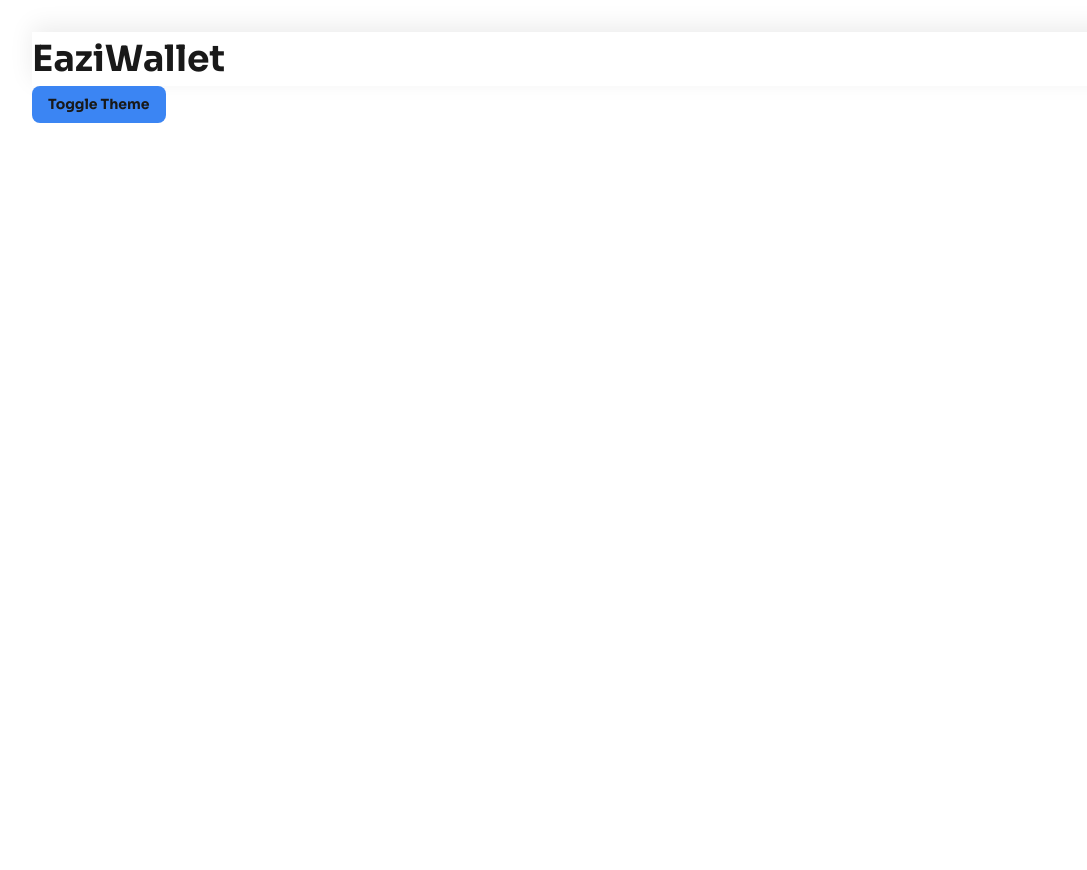
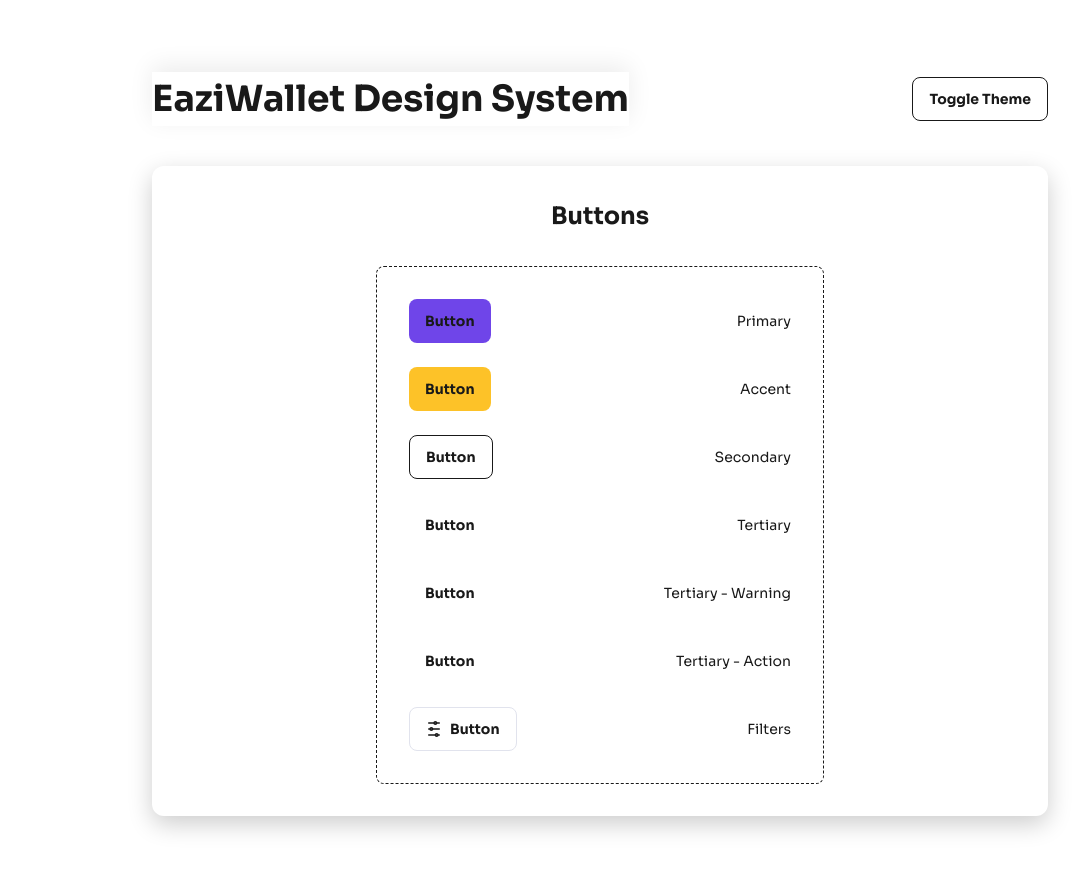
Before and after one commit to ebokes/eaziwallet, a React (Vite) app: page / in a window 1280 px wide. Shown: the top 870 px of the page, without its empty margins (40-1127 px from the left). Built offline with nearby package versions, Linux system fonts and the light colour scheme.

Commit message:
feat: create reuseable button component

```diff
--- a/package.json
+++ b/package.json
@@ -10,9 +10,12 @@
     "preview": "vite preview"
   },
   "dependencies": {
+    "class-variance-authority": "^0.7.1",
+    "clsx": "^2.1.1",
     "react": "^19.2.0",
     "react-dom": "^19.2.0",
-    "react-router-dom": "^7.11.0"
+    "react-router-dom": "^7.11.0",
+    "tailwind-merge": "^3.4.0"
   },
   "devDependencies": {
     "@eslint/js": "^9.39.1",
--- a/src/App.tsx
+++ b/src/App.tsx
@@ -1,18 +1,88 @@
 import { useTheme } from "./context/ThemeContext";
+import { Button } from "./components/ui/Button";
 
 function App() {
   const { toggleTheme } = useTheme();
   return (
-    <div className="bg-primary min-h-screen">
-      <h1 className="text-B1 text-primary shadow-elevation-high transition-colors">
-        EaziWallet
-      </h1>
-      <button
-        onClick={toggleTheme}
-        className="px-4 py-2 rounded-lg bg-bleu-de-france text-white transition-colors text-B6"
-      >
-        Toggle Theme
-      </button>
+    <div className="bg-primary min-h-screen p-10 transition-colors">
+      <div className="max-w-4xl mx-auto">
+        <header className="flex justify-between items-center mb-10">
+          <h1 className="text-B1 text-primary shadow-elevation-high">
+            EaziWallet Design System
+          </h1>
+          <Button onClick={toggleTheme} variant="secondary">
+            Toggle Theme
+          </Button>
+        </header>
+
+        <section className="bg-bg-secondary p-8 rounded-xl shadow-elevation-card">
+          <h2 className="text-B2 text-primary mb-8 text-center">Buttons</h2>
+
+          <div className="border border-dashed border-majorelle-blue/40 rounded-lg p-8 max-w-md mx-auto space-y-6">
+            <div className="flex items-center justify-between">
+              <Button variant="primary">Button</Button>
+              <span className="text-text-secondary text-R6">Primary</span>
+            </div>
+
+            <div className="flex items-center justify-between">
+              <Button variant="accent">Button</Button>
+              <span className="text-text-secondary text-R6">Accent</span>
+            </div>
+
+            <div className="flex items-center justify-between">
+              <Button variant="secondary">Button</Button>
+              <span className="text-text-secondary text-R6">Secondary</span>
+            </div>
+
+            <div className="flex items-center justify-between">
+              <Button variant="tertiary">Button</Button>
+              <span className="text-text-secondary text-R6">Tertiary</span>
+            </div>
+
+            <div className="flex items-center justify-between">
+              <Button variant="tertiary-warning">Button</Button>
+              <span className="text-text-secondary text-R6">
+                Tertiary - Warning
+              </span>
+            </div>
+
+            <div className="flex items-center justify-between">
+              <Button variant="tertiary-action">Button</Button>
+              <span className="text-text-secondary text-R6">
+                Tertiary - Action
+              </span>
+            </div>
+
+            <div className="flex items-center justify-between">
+              <Button
+                variant="filter"
+                startIcon={
+                  <svg
+                    width="16"
+                    height="16"
+                    viewBox="0 0 24 24"
+                    fill="none"
+                    stroke="currentColor"
+                    strokeWidth="2"
+                    strokeLinecap="round"
+                    strokeLinejoin="round"
+                  >
+                    <line x1="4" x2="20" y1="21" y2="21" />
+                    <line x1="4" x2="20" y1="3" y2="3" />
+                    <line x1="4" x2="20" y1="12" y2="12" />
+                    <circle cx="14" cy="3" r="2" />
+                    <circle cx="8" cy="12" r="2" />
+                    <circle cx="16" cy="21" r="2" />
+                  </svg>
+                }
+              >
+                Button
+              </Button>
+              <span className="text-text-secondary text-R6">Filters</span>
+            </div>
+          </div>
+        </section>
+      </div>
     </div>
   );
 }
--- /dev/null
+++ b/src/components/ui/Button.tsx
@@ -0,0 +1,72 @@
+import * as React from "react";
+import { cva, type VariantProps } from "class-variance-authority";
+import { cn } from "../../lib/utils";
+
+const buttonVariants = cva(
+  "inline-flex items-center justify-center whitespace-nowrap rounded-lg text-sm font-bold ring-offset-white transition-colors focus-visible:outline-none focus-visible:ring-2 focus-visible:ring-slate-950 focus-visible:ring-offset-2 disabled:pointer-events-none disabled:opacity-50",
+  {
+    variants: {
+      variant: {
+        primary: "bg-majorelle-blue text-indigo hover:bg-majorelle-blue/90",
+        accent: "bg-mango text-indigo hover:bg-mango/90",
+        secondary:
+          "bg-transparent border border-majorelle-blue text-majorelle-blue hover:bg-lavender",
+        tertiary: "bg-transparent text-majorelle-blue hover:bg-lavender",
+        "tertiary-warning": "bg-transparent text-jelly-bean hover:bg-pale-pink",
+        "tertiary-action":
+          "bg-transparent text-bleu-de-france hover:bg-alice-blue",
+        filter:
+          "bg-white text-primary border border-soft shadow-sm hover:bg-bg-secondary",
+      },
+      size: {
+        default: "h-11 px-4 py-2 text-B6",
+        sm: "h-9 rounded-md px-3 text-B7",
+        lg: "h-12 rounded-lg px-8 text-B5",
+        icon: "h-11 w-11",
+      },
+    },
+    defaultVariants: {
+      variant: "primary",
+      size: "default",
+    },
+  }
+);
+
+export interface ButtonProps
+  extends React.ButtonHTMLAttributes<HTMLButtonElement>,
+    VariantProps<typeof buttonVariants> {
+  asChild?: boolean;
+  startIcon?: React.ReactNode;
+  endIcon?: React.ReactNode;
+}
+
+const Button = React.forwardRef<HTMLButtonElement, ButtonProps>(
+  (
+    {
+      className,
+      variant,
+      size,
+      asChild = false,
+      startIcon,
+      endIcon,
+      children,
+      ...props
+    },
+    ref
+  ) => {
+    return (
+      <button
+        className={cn(buttonVariants({ variant, size, className }))}
+        ref={ref}
+        {...props}
+      >
+        {startIcon && <span className="mr-2">{startIcon}</span>}
+        {children}
+        {endIcon && <span className="ml-2">{endIcon}</span>}
+      </button>
+    );
+  }
+);
+Button.displayName = "Button";
+
+export { Button, buttonVariants };
--- /dev/null
+++ b/src/lib/utils.ts
@@ -0,0 +1,6 @@
+import { type ClassValue, clsx } from "clsx";
+import { twMerge } from "tailwind-merge";
+
+export function cn(...inputs: ClassValue[]) {
+  return twMerge(clsx(inputs));
+}
```
Also changed, not shown: 1 other file (tests, documents, lock files or other folders).
